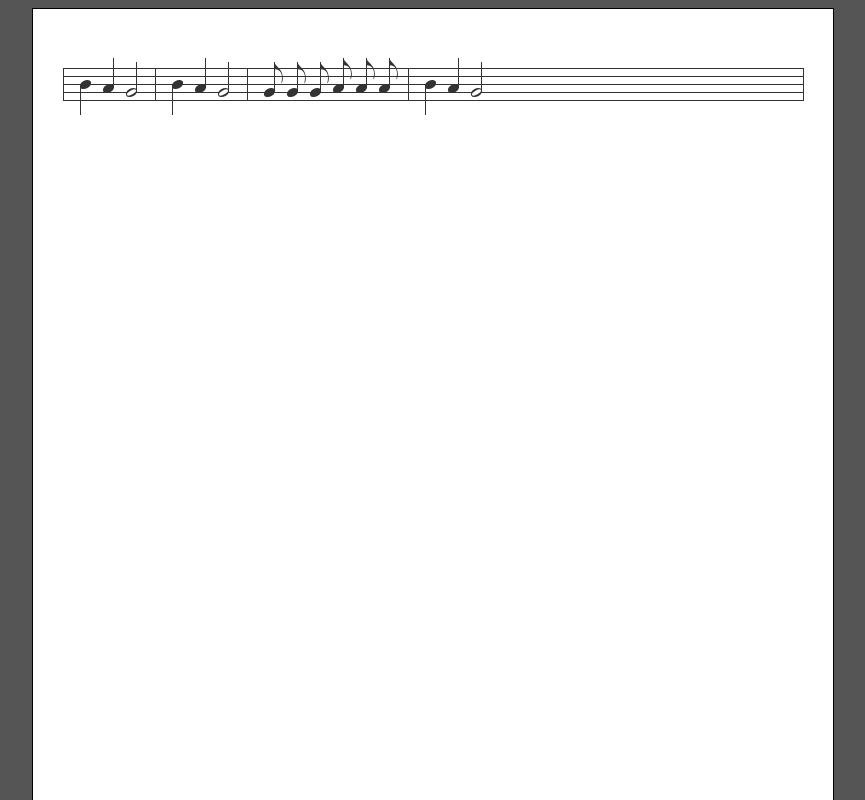
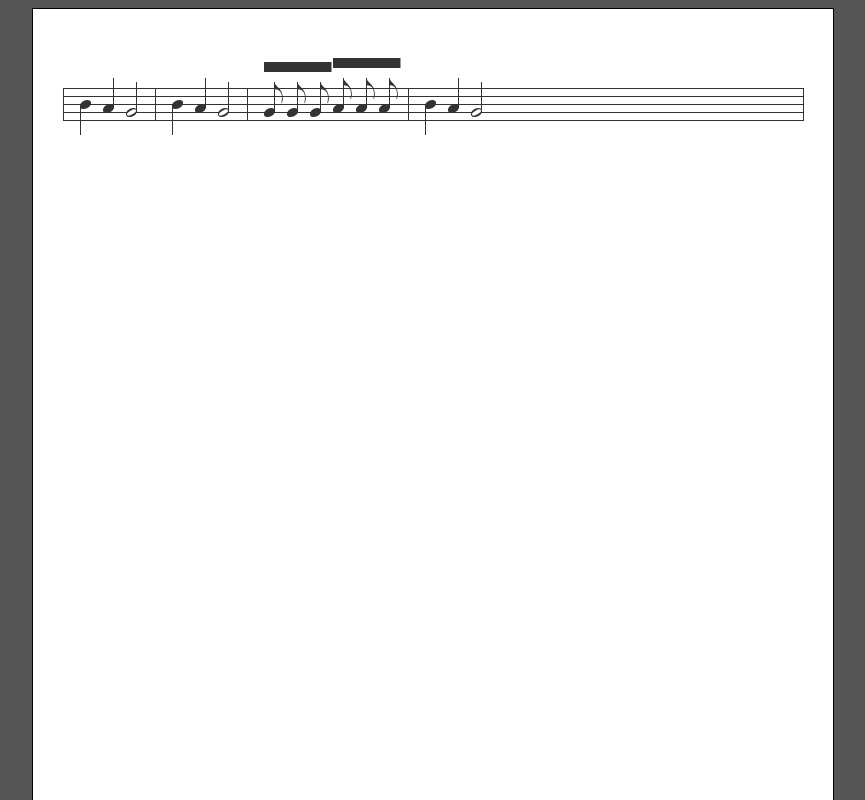
Before and after one commit to davekilian/notate.js, a plain HTML site: page index.html in a window 1280 px wide. Shown: the top 800 px of the page, without its empty margins (207-1072 px from the left). Drawn offline with Linux system fonts and the light colour scheme.

Commit message:
Tuplet glyph positioning

```diff
--- a/index.html
+++ b/index.html
@@ -10,6 +10,7 @@
         <script src="src/glyphs/note.js"></script>
         <script src="src/glyphs/stem.js"></script>
         <script src="src/glyphs/flags.js"></script>
+        <script src="src/glyphs/tuplet.js"></script>
 
         <script src="debug.js"></script>
 
--- a/src/base.js
+++ b/src/base.js
@@ -29,6 +29,8 @@ var Notate = (function() {
         this.LEDGER_HEIGHT = 1;
         this.BAR_LINE_WIDTH = 1;
         this.BAR_BOLD_WIDTH = 3;
+        this.TUPLET_MARGIN = 10;
+        this.TUPLET_HEIGHT = 10;
 
         this.STAFF_HEIGHT = (this.STAFF_LINE_COUNT - 1) * this.STAFF_LINE_SPACING
                           + this.STAFF_LINE_HEIGHT;
@@ -288,7 +290,7 @@ var Notate = (function() {
 
             ctx.measure.push(glyph);
             for (var i = 0; i < ctx.begun.length; ++i) {
-                ctx.begun[i].children.push(glyph);
+                ctx.begun[i].targets.push(glyph);
             }
         }
         else {
@@ -311,7 +313,7 @@ var Notate = (function() {
         if (Notate.glyphs.hasOwnProperty(type)) {
             ctx.begun.push({
                 cmd: cmd,
-                children: [ ],
+                targets: [ ],
                 type: type,
                 name: cmd['named'] || null,
             });
@@ -342,11 +344,11 @@ var Notate = (function() {
         for (var i = ctx.begun.length - 1; i >= 0; --i) {
             var item = ctx.begun[i];
 
-            var match = (name && (cmd.name == name)) ||
-                        (cmd.type == type);
+            var match = (name && (item.name == name)) ||
+                        (item.type == type);
 
             if (match) {
-                ctx.begun.splice(i, 0);
+                ctx.begun.splice(i, 1);
                 ctx.ended.push(item);
                 return;
             }
@@ -354,6 +356,46 @@ var Notate = (function() {
 
         console.log('No ' + type + (name ? ' named ' + name : '') +
                     ' to end in Notate.layout()');
+    }
+
+    var addBeginEndGlyphs = function(ctx) {
+        var staff = ctx.outdoc.children[ctx.outdoc.children.length - 1];
+
+        for (var i = 0; i < ctx.ended.length; ++i) {
+            var item = ctx.ended[i];
+
+            var glyph = new Notate.glyphs[item.type];
+            if (item.beginsWithLineBreak) {
+                glyph.beginsWithLineBreak = true;
+            }
+
+            glyph.parseCommand(item.cmd);
+            glyph.targets = item.targets;
+
+            staff.addChild(glyph);
+        }
+
+        ctx.ended = [ ];
+
+        for (var i = 0; i < ctx.begun.length; ++i) {
+            var item = ctx.begun[i];
+
+            var glyph = new Notate.glyphs[item.type];
+            glyph.endsWithLineBreak = true;
+            if (item.beginsWithLineBreak) {
+                glyph.beginsWithLineBreak = true;
+            }
+
+            glyph.parseCommand(item.cmd);
+            for (var j = 0; j < item.targets.length; ++j) {
+                glyph.addChild(item.targets[j]);
+            }
+
+            staff.addChild(glyph);
+
+            item.beginsWithLineBreak = true;
+            item.targets = [ ];
+        }
     }
 
     //
@@ -366,49 +408,9 @@ var Notate = (function() {
     // @param ctx   The layout context to apply the command to
     //
     var handleLineBreak = function(ctx) {
-        var staff = ctx.outdoc.children[ctx.outdoc.children.length - 1];
-
-        // Add all the glyphs that have been begun and ended since the last
-        // line break
-        for (var i = 0; i < ctx.ended.length; ++i) {
-            var item = ctx.ended[i];
-
-            var glyph = new Notate.glyphs[item.type];
-            if (item.beginsWithLineBreak) {
-                glyph.beginsWithLineBreak = true;
-            }
-
-            glyph.parseCommand(item.cmd);
-            for (var j = 0; j < item.children.length; ++j) {
-                glyph.addChild(item.children[j]);
-            }
-
-            staff.addChild(glyph);
-        }
-
-        ctx.ended = [ ];
-
-        // Add all the glyphs that have been begun but not ended since the last
-        // line break
-        for (var i = 0; i < ctx.begun.length; ++i) {
-            var item = ctx.begun[i];
-
-            var glyph = new Notate.glyphs[item.type];
-            glyph.endsWithLineBreak = true;
-            if (item.beginsWithLineBreak) {
-                glyph.beginsWithLineBreak = true;
-            }
-
-            glyph.parseCommand(item.cmd);
-            for (var j = 0; j < item.children.length; ++j) {
-                glyph.addChild(item.children[j]);
-            }
-
-            staff.addChild(glyph);
-
-            item.beginsWithLineBreak = true;
-            item.children = [ ];
-        }
+        // Add any glyphs that have terminated or need to be carried onto the
+        // next line
+        addBeginEndGlyphs(ctx);
 
         // Add the newline
         ctx.outdoc.breakLine();
@@ -434,6 +436,7 @@ var Notate = (function() {
         };
 
         context.outdoc.right = 800; // TODO pass this in somehow
+        context.outdoc.breakLine(); // Create the first measure
 
         // Parse each command
         for (var i = 0; i < doc.length; ++i) {
@@ -457,10 +460,15 @@ var Notate = (function() {
 
         // Finish the document
         if (context.measure.length > 0) {
+            if (context.outdoc.needsLineBreakFor(context.measure)) {
+                handleLineBreak(context);
+            }
+
             context.outdoc.addMeasure(context.measure);
             context.measure = [ ];
         }
 
+        addBeginEndGlyphs(context);
         context.outdoc.finish();
 
         // Recursively floor all coordinates (prevents partial-pixel offset
--- a/src/glyphs/document.js
+++ b/src/glyphs/document.js
@@ -89,8 +89,14 @@
         staff.moveTo(x, y);
 
         // Move the last end-measure bar to the end of the staff
-        var last = staff.children[staff.children.length - 1];
-        last.x = staff.x + staff.width();
+        for (var i = staff.children.length - 1; i >= 0; --i) {
+            var c = staff.children[i];
+
+            if (c.type() == 'bar') {
+                c.x = staff.x + staff.width();
+                break;
+            }
+        }
     }
 
     //
--- /dev/null
+++ b/src/glyphs/tuplet.js
@@ -0,0 +1,81 @@
+
+//
+// tuplet glyph
+//
+// Renders a tuplet marker for a group of notes.
+// Intended for groups of notes that aren't barred together;
+// in that case, you can use the bar glyph's tuplet property.
+//
+
+(function(Notate) {
+
+    var Tuplet = function() {
+        Notate.Glyph.call(this);
+    }
+
+    Tuplet.prototype = new Notate.Glyph();
+    Tuplet.constructor = Tuplet;
+    Notate.glyphs['tuplet'] = Tuplet;
+
+    Tuplet.prototype.parseCommand = function(cmd, ctype) {
+        this.beats = cmd.beats;
+    }
+
+    Tuplet.prototype.minSize = function() {
+        return { top: 0, bottom: 0, left: 0, right: 0 };
+    }
+
+    Tuplet.prototype.layout = function() {
+        var s = Notate.settings;
+
+        // If we don't have any targets, not much we can do ...
+        if (this.targets.length == 0) {
+            console.log("Warning: not rendering empty tuplet");
+            return;
+        }
+
+        // Set the Y coordinate to the top of the staff
+        var y = this.parent.y;
+
+        // Find the left/right boundaries.
+        // Also raise the Y coordinate if there are notes above the staff
+        var left = Infinity,
+            right = -Infinity;
+
+        for (var i = 0; i < this.targets.length; ++i) {
+            var c = this.targets[i],
+                cleft = c.x + c.left,
+                cright = c.x + c.right,
+                ctop = c.y + c.top;
+
+            if (cleft < left) {
+                left = cleft;
+            }
+
+            if (cright > right) {
+                right = cright;
+            }
+
+            if (ctop < y) {
+                y = ctop;
+            }
+        }
+
+        var x = left;
+        y -= s.TUPLET_MARGIN;
+        this.moveTo(x, y);
+
+        this.top = -s.TUPLET_HEIGHT;
+        this.bottom = 0;
+        this.left = 0;
+        this.right = right - left;
+    }
+
+    Tuplet.prototype.render = function(canvas, ctx) {
+        ctx.fillRect(this.x + this.left,
+                     this.y + this.top,
+                     this.width(),
+                     this.height());
+    }
+
+})(Notate);
```
Also changed, not shown: 1 other file.
